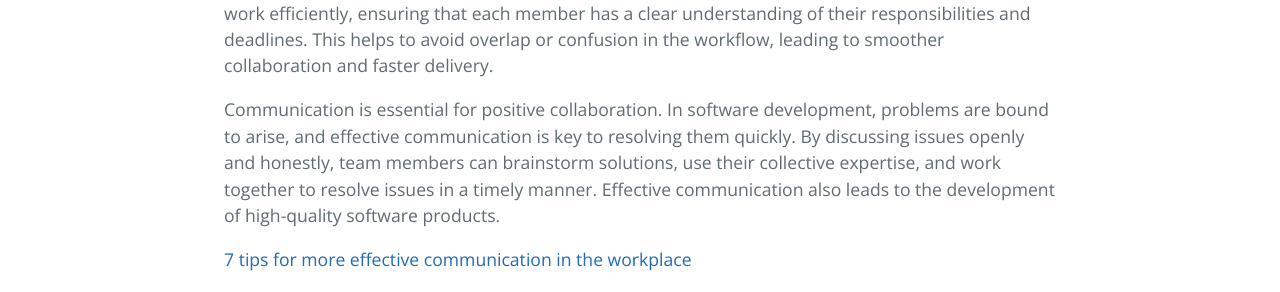
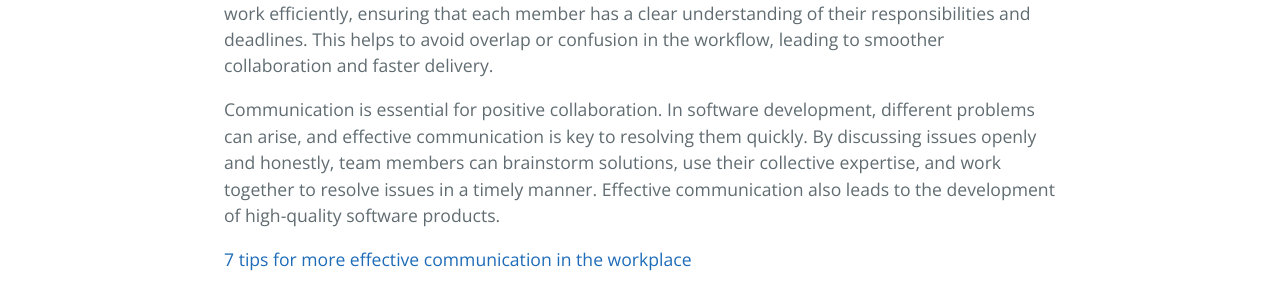
Before and after one commit to learning-software-engineering/learning-software-engineering.github.io, a Jekyll site: the page built from Topics/Teamwork.md, in a window 1280 px wide. Shown: the part 546-838 px from the top of the page. Built offline with Jekyll 4.4.1, drawn with Linux system fonts in a browser that asks for light colours; our own code applies the rules of GitHub Pages for plain Markdown files.

Commit message:
Update Teamwork.md

```diff
--- a/Topics/Teamwork.md
+++ b/Topics/Teamwork.md
@@ -5,7 +5,7 @@
 
 Communication is one of the most essential parts of a successful software engineering team. This is because software engineering teams are often composed of multiple individuals with a diverse set of skills, experiences, schedules and responsibilites. Clear communication helps team members divide work efficiently, ensuring that each member has a clear understanding of their responsibilities and deadlines. This helps to avoid overlap or confusion in the workflow, leading to smoother collaboration and faster delivery.
 
-Communication is essential for positive collaboration. In software development, problems are bound to arise, and effective communication is key to resolving them quickly. By discussing issues openly and honestly, team members can brainstorm solutions, use their collective expertise, and work together to resolve issues in a timely manner. Effective communication also leads to the development of high-quality software products.
+Communication is essential for positive collaboration. In software development, different problems can arise, and effective communication is key to resolving them quickly. By discussing issues openly and honestly, team members can brainstorm solutions, use their collective expertise, and work together to resolve issues in a timely manner. Effective communication also leads to the development of high-quality software products.
 
 [7 tips for more effective communication in the workplace](https://asana.com/resources/effective-communication-workplace)
 
```
